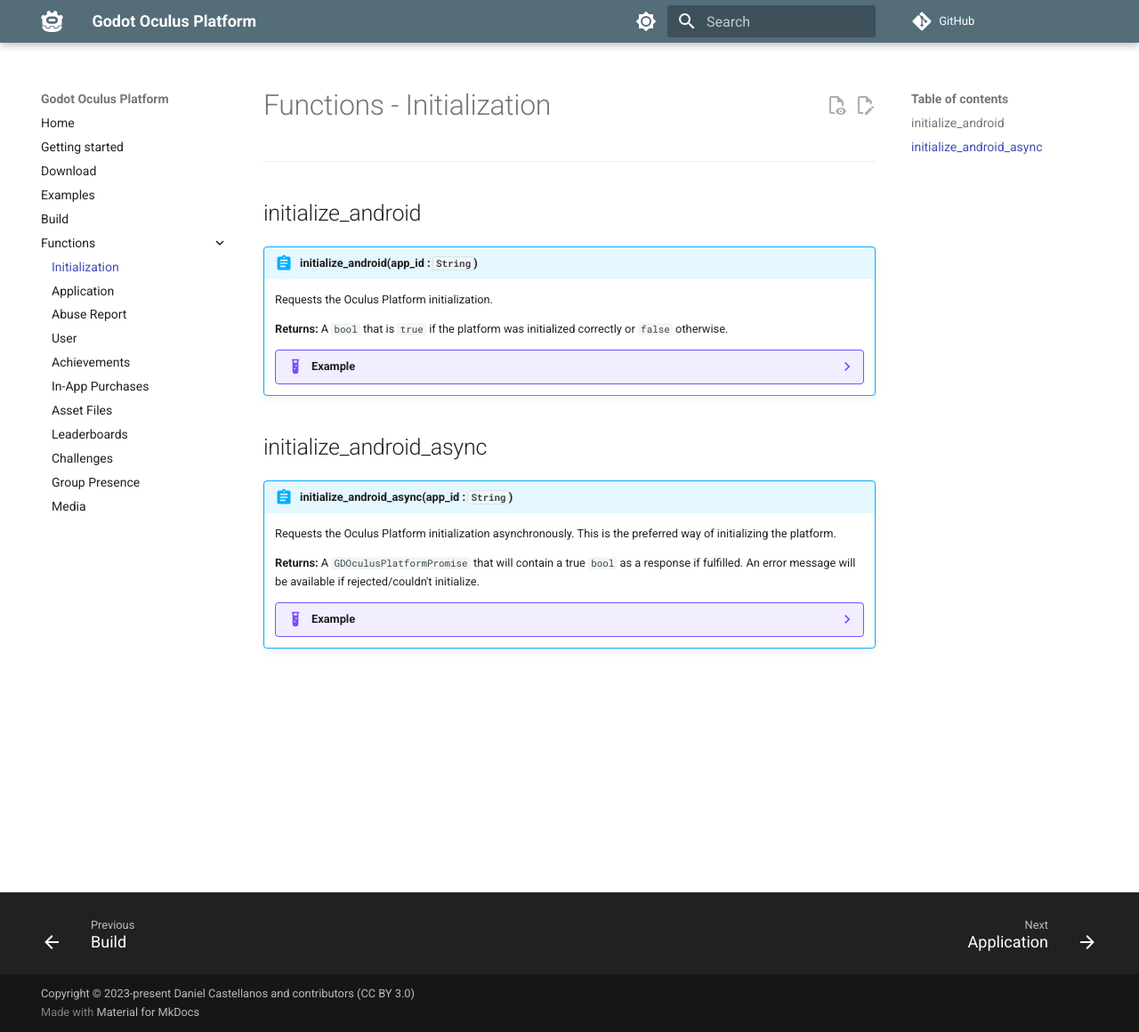
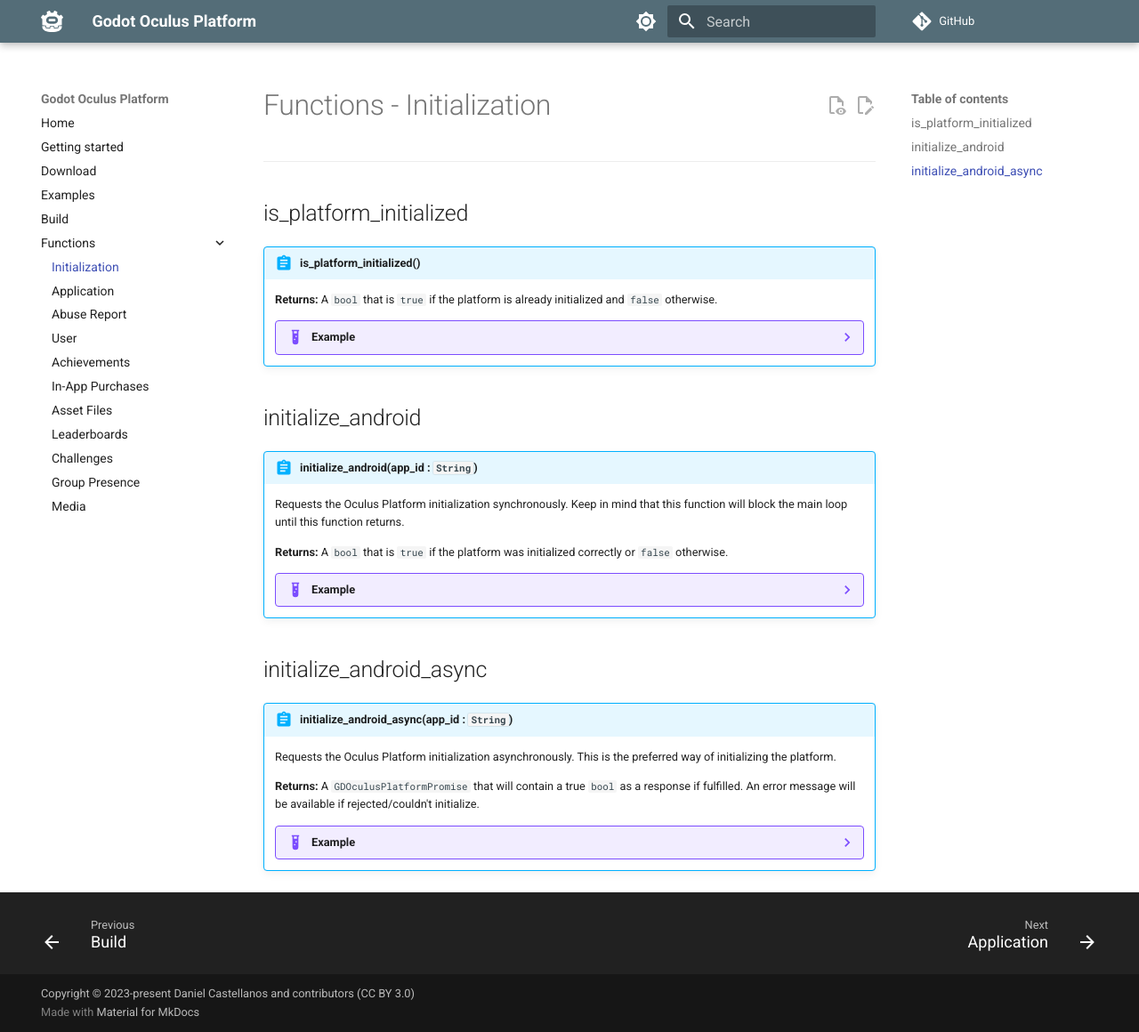
Before and after one commit to decacis/godot_oculus_platform, an MkDocs documentation site: the page built from docs/functions/initialization.md, in a window 1280 px wide and 1160 px high. Shown: the whole window at 89% size. Built offline with MkDocs 1.6.1 and Material for MkDocs 9.7.7, drawn with Linux system fonts in a browser that asks for light colours; comment, search, counter and statistics services are not loaded.

Commit message:
Fixed application_get_launch_details example & added is_platform_initialized docs

````diff
--- a/docs/functions/initialization.md
+++ b/docs/functions/initialization.md
@@ -1,19 +1,38 @@
 # Functions - Initialization
 
 -----
+
+## is_platform_initialized
+//// admonition | is_platform_initialized()
+    type: abstract
+
+**Returns:** A `bool` that is `true` if the platform is already initialized and `false` otherwise.
+
+/// details | Example
+    type: example
+``` gdscript linenums="1"
+if not GDOculusPlatform.is_platform_initialized():
+    # Try to initialize the platform synchronously.
+    var platform_initialized : bool = GDOculusPlatform.initialize_android("31415926535")
+
+    if not platform_initialized:
+        print("Unable to initialize Oculus Platform")
+```
+///
+////
 
 ## initialize_android
 //// admonition | initialize_android(app_id : `String`)
     type: abstract
 
-Requests the Oculus Platform initialization.
+Requests the Oculus Platform initialization synchronously. Keep in mind that this function will block the main loop until this function returns.
 
 **Returns:** A `bool` that is `true` if the platform was initialized correctly or `false` otherwise.
 
 /// details | Example
     type: example
 ``` gdscript linenums="1"
-var platform_initialized : bool = GDOculusPlatform.initialize_android("31415926535");
+var platform_initialized : bool = GDOculusPlatform.initialize_android("31415926535")
 ```
 ///
 ////
````
Also changed, not shown: docs/functions/application.md (+8 -14 lines).
